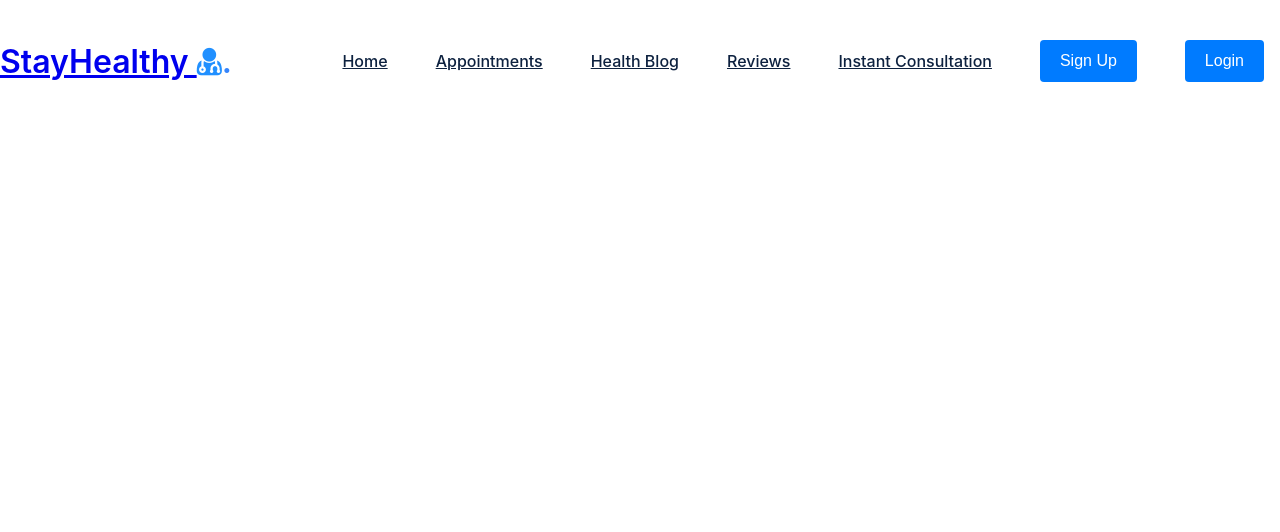
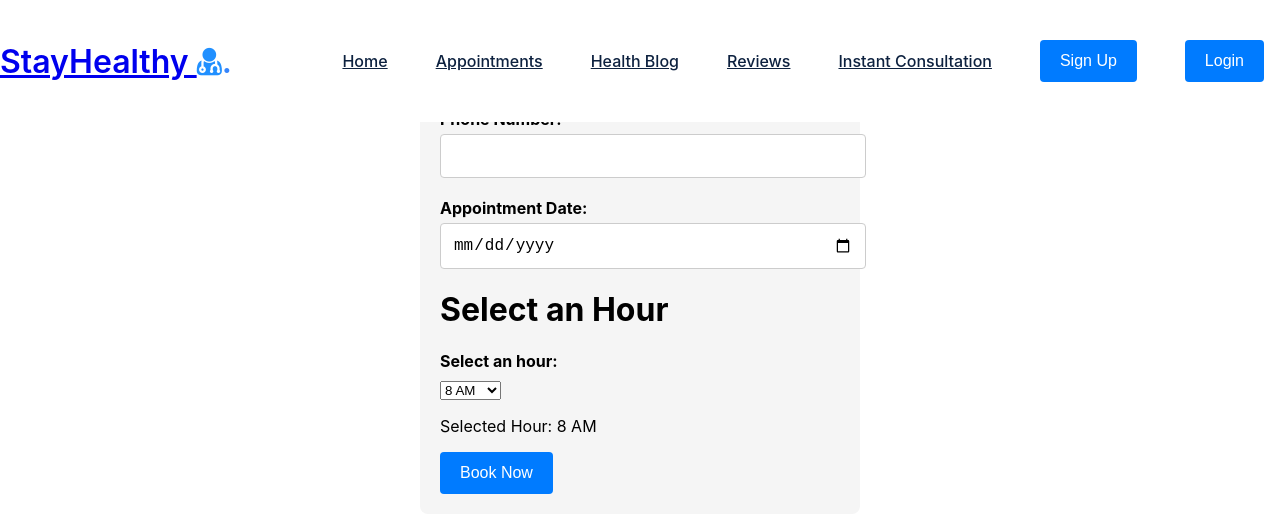
Before and after one commit to fsangregorio/test_med, a React (Create React App) app: page /AppointmentForm in a window 1280 px wide. Shown: the top 532 px of the page. Built offline with nearby package versions, Linux system fonts and the light colour scheme.

Commit message:
created appt form

```diff
--- a/src/App.js
+++ b/src/App.js
@@ -11,6 +11,11 @@ import Landing_Page from './Components/Landing_Page/Landing_Page';
 import Login from './Components/Login/Login';
 import InstantConsultation from './Components/InstantConsultation/InstantConsultation';
 import FindDoctorSearch from './Components/FindDoctorSearch/FindDoctorSearch';
+import FindDoctorSearchIC from './Components/InstantConsultation/FindDoctorSearchIC/FindDoctorSearchIC.js';
+import AppointmentForm from './Components/AppointmentForm/AppointmentForm';
+import AppointmentFormIC from './Components/InstantConsultation/AppointmentFormIC/AppointmentFormIC';
+import DoctorCard from './Components/DoctorCard/DoctorCard';
+import DoctorCardIC from './Components/InstantConsultation/DoctorCardIC/DoctorCardIC';
 
 // Function component for the main App
 function App() {
@@ -25,11 +30,19 @@ function App() {
 
           {/* Set up the Routes for different pages */}
           <Routes>
-            <Route path="/" element={<Landing_Page/>}/>
+          <Route path="/" element={<Landing_Page/>}/>
             <Route path="/Login" element={<Login/>}/>
             <Route path="/SignUp" element={<Sign_Up/>}/>
             <Route path="/Search/Doctors" element={<FindDoctorSearch/>}/>
             <Route path="/instant-consultation" element={<InstantConsultation />} />
+            <Route path="/FindDoctorSearchIC" element={<FindDoctorSearchIC />} />
+            <Route path="/AppointmentFormIC" element={<AppointmentFormIC />} />
+            <Route path="/AppointmentForm" element={<AppointmentForm />} />
+            <Route path="/DoctorCardIC" element={<DoctorCardIC />} />
+            <Route path="/DoctorCard" element={<DoctorCard />} />
+
+
+
 
             {/* Define individual Route components for different pages */}
           </Routes>
--- /dev/null
+++ b/src/Components/AppointmentForm/AppointmentForm.css
@@ -0,0 +1,31 @@
+.dropdown {
+  position: relative;
+  display: inline-block;
+}
+
+.dropdown-toggle {
+  padding: 10px 20px;
+  cursor: pointer;
+}
+
+.dropdown-menu {
+  position: absolute;
+  top: 100%;
+  left: 0;
+  background-color: white;
+  border: 1px solid #ccc;
+  box-shadow: 0 2px 10px rgba(0, 0, 0, 0.1);
+  list-style: none;
+  padding: 0;
+  margin: 0;
+  width: 150px;
+}
+
+.dropdown-menu li {
+  padding: 10px;
+  cursor: pointer;
+}
+
+.dropdown-menu li:hover {
+  background-color: #f0f0f0;
+}
--- /dev/null
+++ b/src/Components/AppointmentForm/AppointmentForm.js
@@ -0,0 +1,54 @@
+import React, { useState } from 'react';
+import './AppointmentForm.css';
+import HourDropdown from './DropdownMenu.js';
+import { useNavigate } from "react-router-dom";
+
+const AppointmentForm = ({ doctorName, doctorSpeciality, onSubmit }) => {
+    const [name, setName] = useState('');
+    const [phoneNumber, setPhoneNumber] = useState('');
+    const [selectedSlot, setSelectedSlot] = useState(null);
+    const [isOpen, setIsOpen] = useState(false);
+    const [date, setDate] = useState('');
+    const navigate = useNavigate();
+    const alertSuccess = () => {
+        alert(`Appointment Booked!`);
+        navigate("/");
+    };
+    const handleFormSubmit = (e) => {
+      e.preventDefault();
+      onSubmit({ name, phoneNumber});
+      setName('');
+      setPhoneNumber('');
+      setDate('');
+    };
+
+    return (
+      <form onSubmit={handleFormSubmit} className="appointment-form">
+        <div className="form-group">
+          <label htmlFor="name">Name:</label>
+          <input type="text" id="name" value={name} onChange={(e) => setName(e.target.value)} required/>
+        </div>
+        <div className="form-group">
+          <label htmlFor="phoneNumber">Phone Number:</label>
+          <input type="tel" id="phoneNumber" value={phoneNumber} onChange={(e) => setPhoneNumber(e.target.value)} required/>
+        </div>
+        <div className="form-group">
+          <label htmlFor="date">Appointment Date:</label>
+          <input
+            type="date"
+            id="date"
+            value={date}
+            onChange={(e) => date(e.target.value)}
+
+          />
+        </div>
+        <div>
+      <h1>Select an Hour</h1>
+      <HourDropdown />
+    </div>
+        <button onClick={alertSuccess} type="submit">Book Now</button>
+      </form>
+    );
+  };
+
+export default AppointmentForm;
--- /dev/null
+++ b/src/Components/AppointmentForm/DropdownMenu.js
@@ -0,0 +1,32 @@
+import React, { useState } from 'react';
+
+const HourDropdown = () => {
+  const hours = [];
+  for (let i = 8; i <= 17; i++) {
+    const hour = i > 12 ? i - 12 : i;
+    const period = i >= 12 ? 'PM' : 'AM';
+    hours.push(`${hour} ${period}`);
+  }
+
+  const [selectedHour, setSelectedHour] = useState(hours[0]);
+
+  const handleChange = (event) => {
+    setSelectedHour(event.target.value);
+  };
+
+  return (
+    <div>
+      <label htmlFor="hour-dropdown">Select an hour:</label>
+      <select id="hour-dropdown" value={selectedHour} onChange={handleChange}>
+        {hours.map((hour) => (
+          <option key={hour} value={hour}>
+            {hour}
+          </option>
+        ))}
+      </select>
+      <p>Selected Hour: {selectedHour}</p>
+    </div>
+  );
+};
+
+export default HourDropdown;
--- a/src/Components/InstantConsultation/AppointmentFormIC/AppointmentFormIC.js
+++ b/src/Components/InstantConsultation/AppointmentFormIC/AppointmentFormIC.js
@@ -1,44 +1,52 @@
 import React, { useState } from 'react'
+import HourDropdown from '../../AppointmentForm/DropdownMenu';
+import { useNavigate } from "react-router-dom";
 
 const AppointmentFormIC = ({ doctorName, doctorSpeciality, onSubmit }) => {
     const [name, setName] = useState('');
     const [phoneNumber, setPhoneNumber] = useState('');
+
     const [selectedSlot, setSelectedSlot] = useState(null);
-
-    const handleSlotSelection = (slot) => {
-      setSelectedSlot(slot);
+    const [isOpen, setIsOpen] = useState(false);
+    const [date, setDate] = useState('');
+    const navigate = useNavigate();
+    const alertSuccess = () => {
+        alert(`Appointment Booked!`);
+        navigate("/");
     };
-
     const handleFormSubmit = (e) => {
       e.preventDefault();
-      onSubmit({ name, phoneNumber });
+      onSubmit({ name, phoneNumber});
       setName('');
       setPhoneNumber('');
+      setDate('');
     };
 
     return (
       <form onSubmit={handleFormSubmit} className="appointment-form">
         <div className="form-group">
           <label htmlFor="name">Name:</label>
-          <input
-            type="text"
-            id="name"
-            value={name}
-            onChange={(e) => setName(e.target.value)}
-            required
-          />
+          <input type="text" id="name" value={name} onChange={(e) => setName(e.target.value)} required/>
         </div>
         <div className="form-group">
           <label htmlFor="phoneNumber">Phone Number:</label>
+          <input type="tel" id="phoneNumber" value={phoneNumber} onChange={(e) => setPhoneNumber(e.target.value)} required/>
+        </div>
+        <div className="form-group">
+          <label htmlFor="date">Appointment Date:</label>
           <input
-            type="tel"
-            id="phoneNumber"
-            value={phoneNumber}
-            onChange={(e) => setPhoneNumber(e.target.value)}
-            required
+            type="date"
+            id="date"
+            value={date}
+            onChange={(e) => date(e.target.value)}
+
           />
         </div>
-        <button type="submit">Book Now</button>
+        <div>
+      <h1>Select an Hour</h1>
+      <HourDropdown />
+    </div>
+        <button onClick={alertSuccess} type="submit">Book Now</button>
       </form>
     );
   };
```
